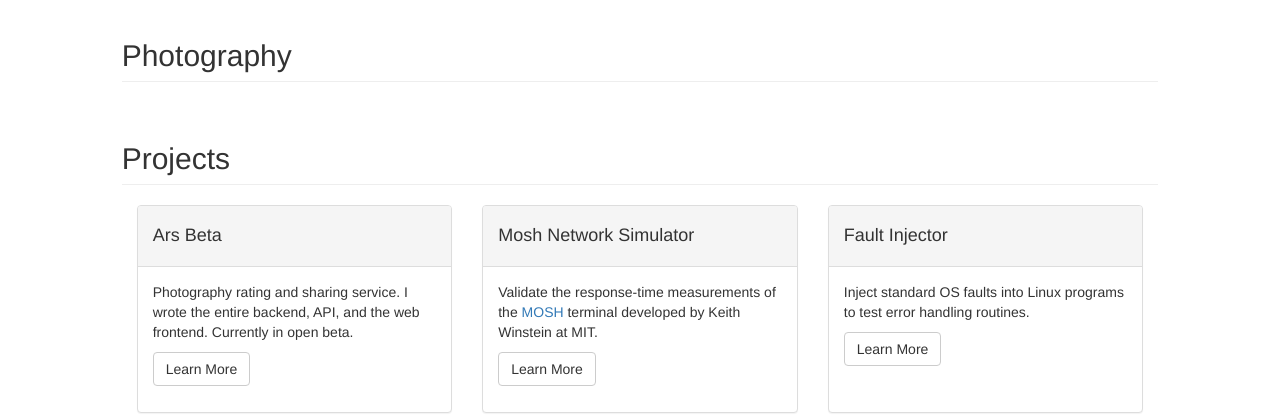
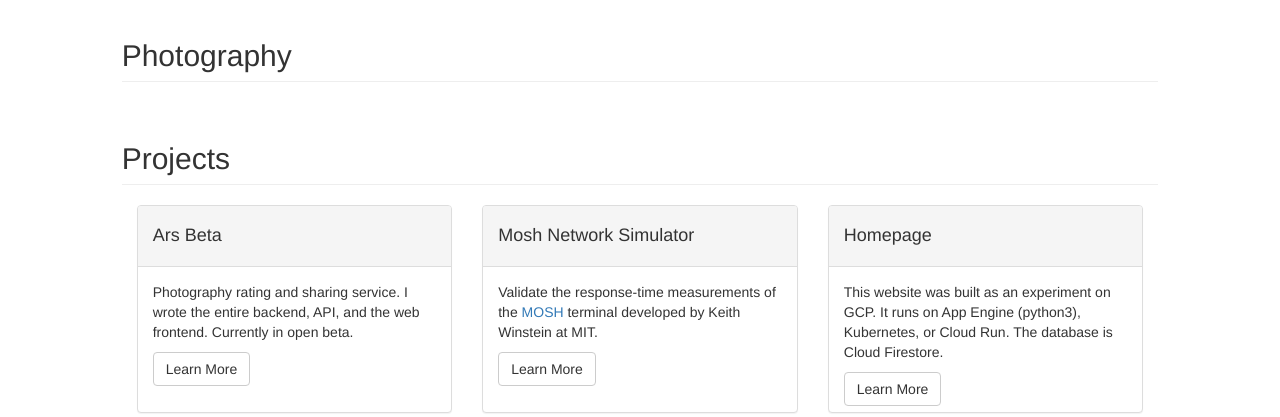
Before and after one commit to kjtmckenzie/kjtmckenzie-home, a Flask app: page / in a window 1280 px wide. Shown: the part 51-468 px from the top of the page. Run offline with Flask 2, Linux system fonts and the light colour scheme; data that the repository does not hold is empty; some libraries are stand-ins or nearby versions; grey boxes are pictures that could not be loaded.

Commit message:
added reference to this website as one of my coding examples

```diff
--- a/templates/index.html
+++ b/templates/index.html
@@ -54,11 +54,11 @@
     <div class="col-md-4">
         <div class="panel panel-default">
             <div class="panel-heading">
-                <h4>Fault Injector</h4>
+                <h4>Homepage</h4>
             </div>
             <div class="panel-body" style="height:145px;">
-                <p>Inject standard OS faults into Linux programs to test error handling routines.</p>
-                <a href="https://github.com/kjtmckenzie/cs240-lab3" class="btn btn-default">Learn More</a>
+                <p>This website was built as an experiment on GCP.  It runs on App Engine (python3), Kubernetes, or Cloud Run.  The database is Cloud Firestore.</p>
+                <a href="https://github.com/kjtmckenzie/kjtmckenzie-home" class="btn btn-default">Learn More</a>
             </div>
         </div>
     </div>
```
